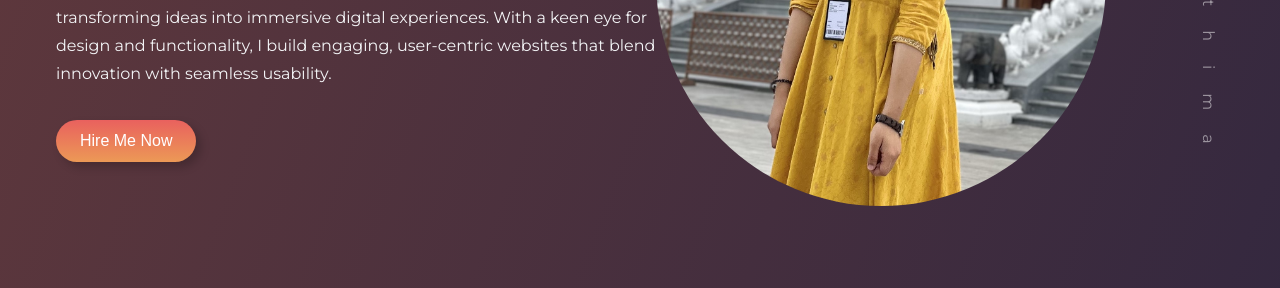
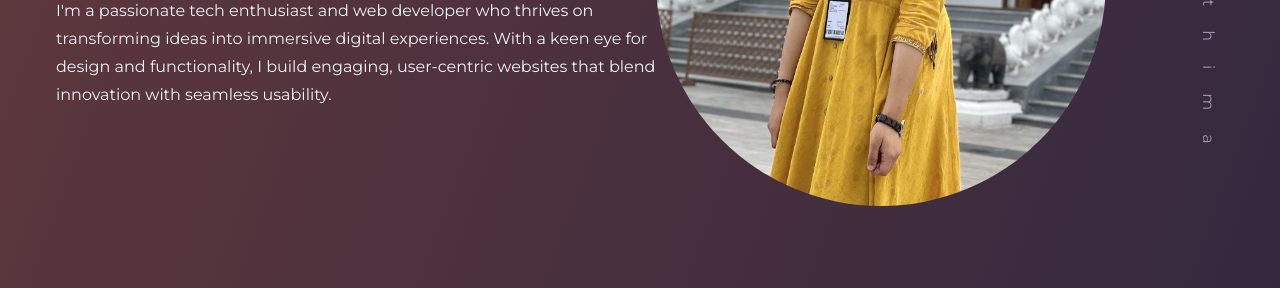
Before and after one commit to nafila-fathima/nportfolio, a plain HTML site: page index.html in a window 1280 px wide. Shown: the part 512-800 px from the top of the page. Drawn offline with nearby package versions, Linux system fonts and the light colour scheme.

Commit message:
index.html

```diff
--- a/index.html
+++ b/index.html
@@ -39,9 +39,6 @@
         <p class="section__description">
           I'm a passionate tech enthusiast and web developer who thrives on transforming ideas into immersive digital experiences. With a keen eye for design and functionality, I build engaging, user-centric websites that blend innovation with seamless usability.
         </p>
-        <div class="header__btn">
-          <button class="btn">Hire Me Now</button>
-        </div>
       </div>
     </header>
 
```
